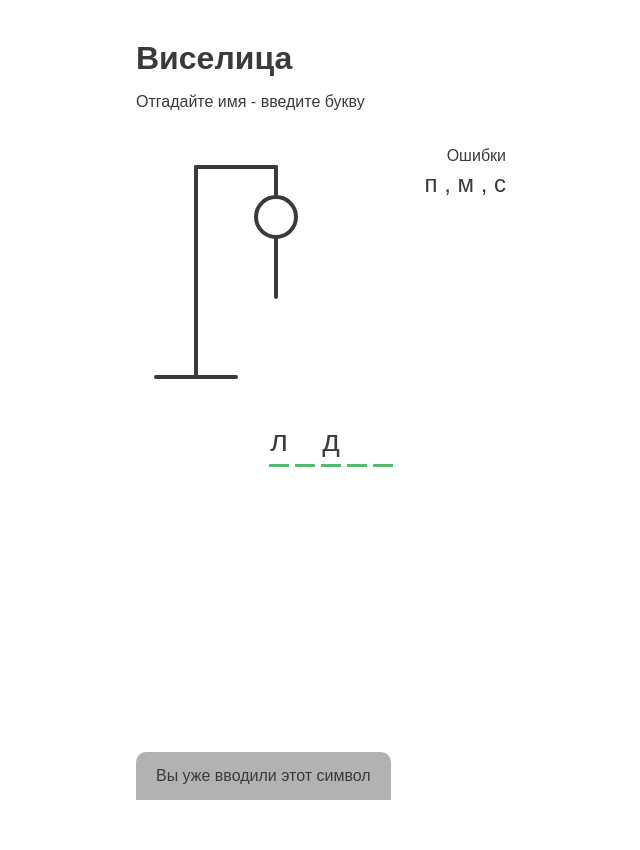
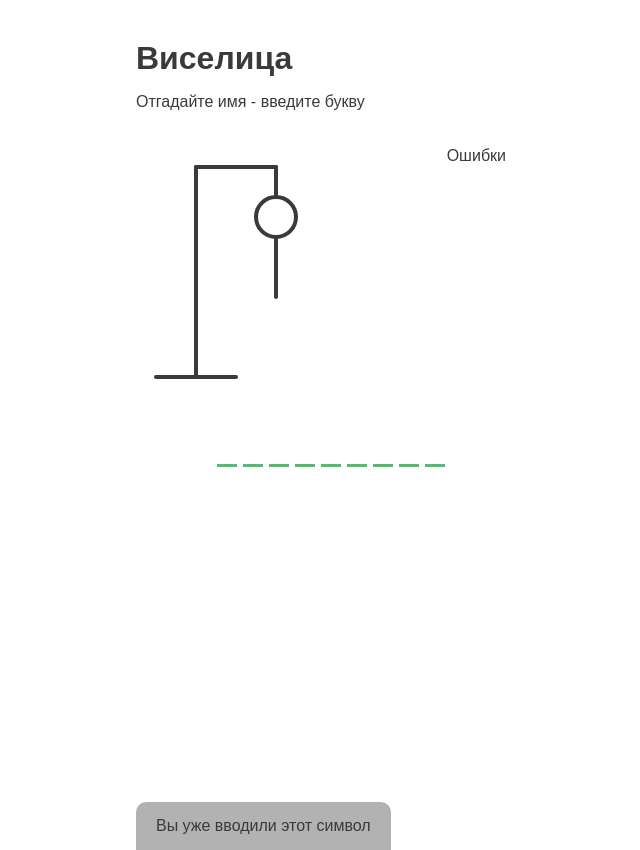
Before and after one commit to almaz73/hungMan-lesson, a Vue app: page / in a window 1280 px wide. Shown: the whole page, without its empty margins (309-949 px from the left). Before the commit the page ends 800 px from the top, so only its background shows below. Built offline with nearby package versions, Linux system fonts and the light colour scheme.

Commit message:
defineExpose

```diff
--- a/src/App.vue
+++ b/src/App.vue
@@ -5,6 +5,26 @@ import GameNotification from "@/components/GameNotification.vue";
 import GameWord from "@/components/GameWord.vue";
 import GameWrongLetters from "@/components/GameWrongLetters.vue";
 import GameFigure from "@/components/GameFigure.vue";
+import {computed, ref} from "vue";
+
+const word = ref('Катамаран')
+const letters = ref([])
+const correctLetters = computed(() => letters.value.filter(el => word.value.toLowerCase().includes(el)))
+const wrongLetters = computed(() => letters.value.filter(el => !word.value.toLowerCase().includes(el)))
+const notification = ref<InstanceType<typeof GameNotification> | null>(null)
+
+document.addEventListener('keydown', ({key}) => {
+  console.log('key', key)
+  if (!/[а-яА-ЯёЁ]/.test(key)) return false
+  key = key.toLowerCase()
+  if (letters.value.includes(key)) {
+    notification.value?.open()
+    setTimeout(()=>notification.value?.close(), 500)
+  } else {
+    letters.value.push(key)
+  }
+})
+
 </script>
 
 <template>
@@ -12,11 +32,11 @@ import GameFigure from "@/components/GameFigure.vue";
   <div class="game-container">
     <GameFigure/>
 
-    <GameWrongLetters/>
+    <GameWrongLetters :wrongLetters="wrongLetters"/>
 
-    <GameWord/>
+    <GameWord :word="word" :letters="correctLetters"/>
   </div>
 
   <GamePopup/>
-  <GameNotification/>
+  <GameNotification ref="notification"/>
 </template>
--- a/src/components/GameNotification.vue
+++ b/src/components/GameNotification.vue
@@ -1,5 +1,21 @@
+<script setup lang="ts">
+import {ref} from "vue";
+
+const isVisible = ref(false)
+
+function open() {
+  isVisible.value = true
+}
+
+function close() {
+  isVisible.value = false
+}
+
+defineExpose({open, close})
+
+</script>
 <template>
-  <div class="notification-container show">
+  <div class="notification-container" :class="{'show':isVisible}">
     <p>Вы уже вводили этот символ</p>
   </div>
 </template>
--- a/src/components/GameWord.vue
+++ b/src/components/GameWord.vue
@@ -1,9 +1,17 @@
+<script setup lang="ts">
+interface Props {
+  word: string,
+  letters: string[]
+}
+
+defineProps<Props>()
+
+</script>
 <template>
   <div class="word">
-    <span class="letter">л</span>
-    <span class="letter"></span>
-    <span class="letter">д</span>
-    <span class="letter"></span>
-    <span class="letter"></span>
+    <span class="letter" v-for="(letter, ind) in word" :key="ind">
+      {{ letters.includes(letter.toLowerCase()) ? letter : '' }}
+    </span>
+
   </div>
 </template>
--- a/src/components/GameWrongLetters.vue
+++ b/src/components/GameWrongLetters.vue
@@ -1,10 +1,15 @@
+<script setup lang="ts">
+interface Props {
+  wrongLetters: string[]
+}
+
+defineProps<Props>()
+</script>
 <template>
   <div class="wrong-letters-container">
     <div class="wrong-letters">
       <p>Ошибки</p>
-      <span>п , </span>
-      <span>м , </span>
-      <span>с </span>
+      <span> {{wrongLetters.join(', ') }}</span>
     </div>
   </div>
 </template>
```
